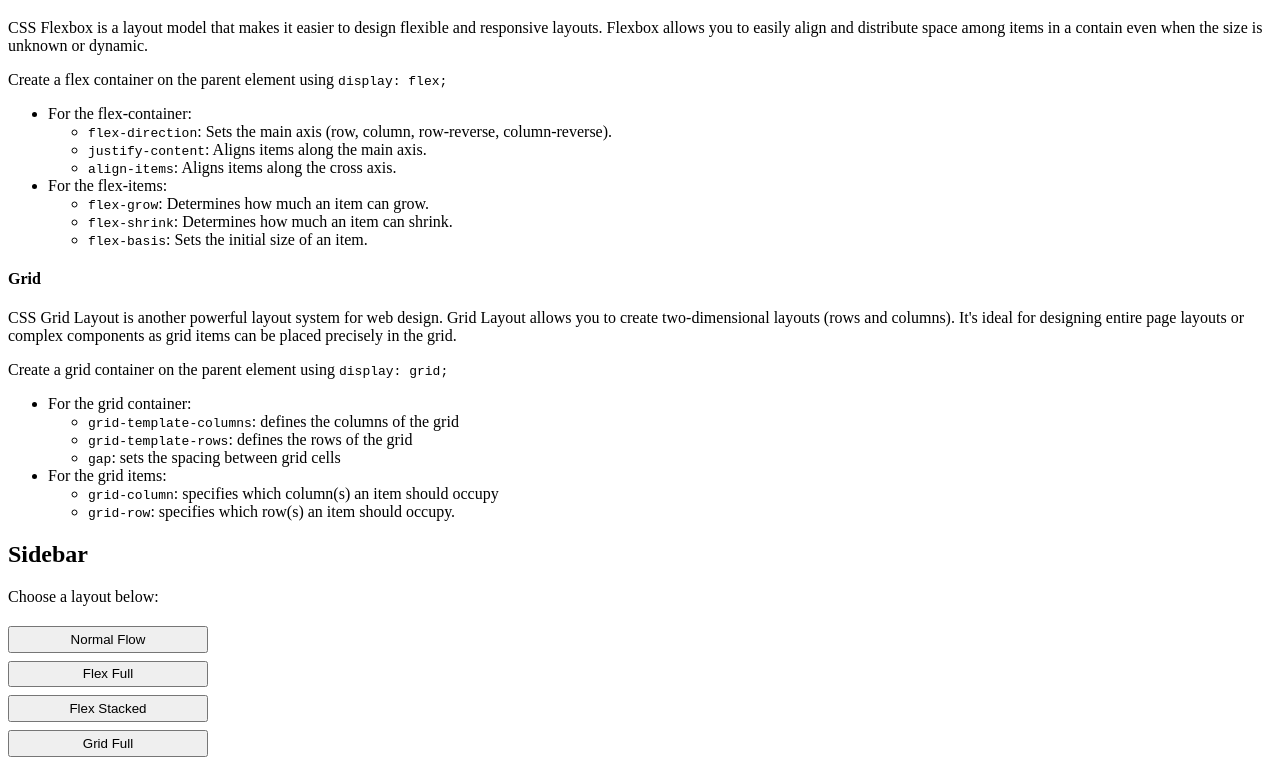
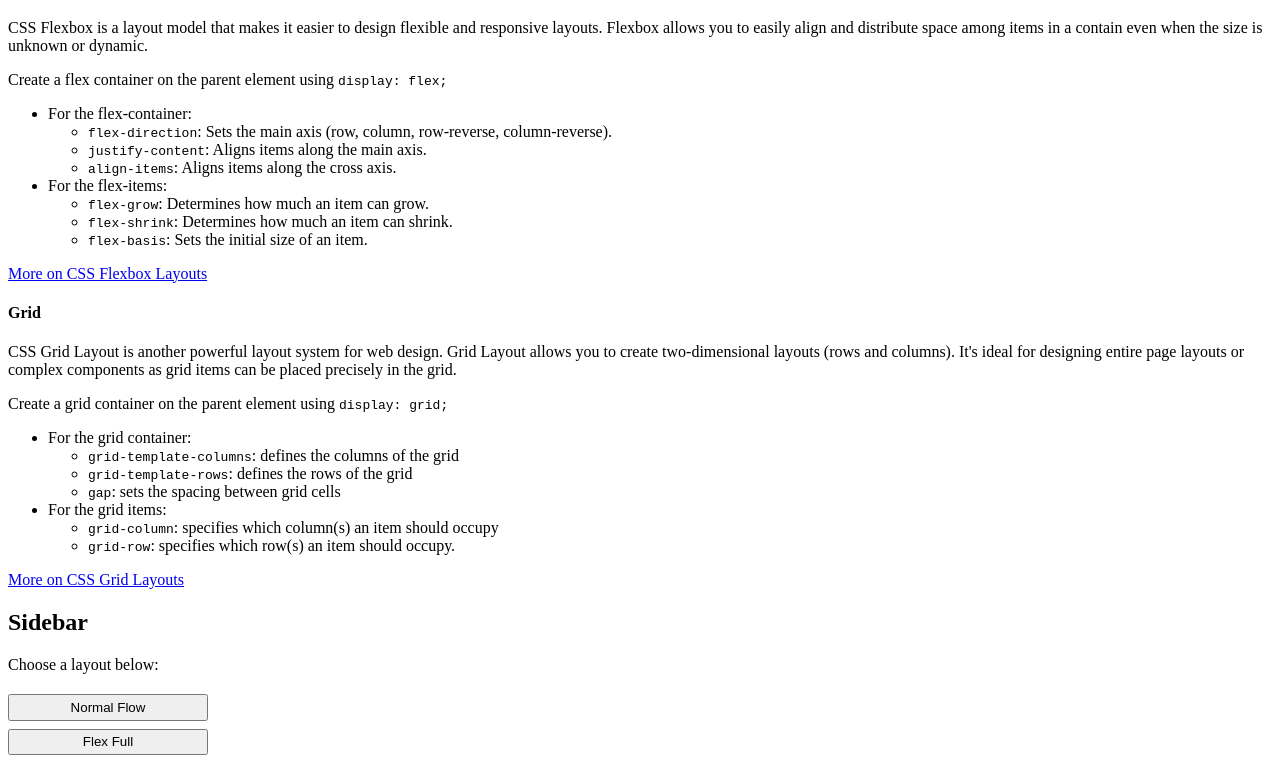
Before and after one commit to RoniNoone/CSIT121stuff, a plain HTML site: page practice/layouts/index.html in a window 1280 px wide. Shown: the part 618-1378 px from the top of the page. Drawn offline with Linux system fonts and the light colour scheme.

Commit message:
Add files via upload

```diff
--- a/practice/layouts/index.html
+++ b/practice/layouts/index.html
@@ -72,6 +72,7 @@
                     </ul>
                     </li>
                     </ul>
+                    <p><a href="https://css-tricks.com/snippets/css/a-guide-to-flexbox/">More on CSS Flexbox Layouts</a></p>
                     <h4>Grid</h4>
                     <p>CSS Grid Layout is another powerful layout system for web design.
                         Grid Layout allows you to create two-dimensional layouts (rows and columns).
@@ -95,6 +96,7 @@
                         </ul>
                         </li>
                         </ul>
+                        <p><a href="https://css-tricks.com/snippets/css/complete-guide-grid/">More on CSS Grid Layouts</a></p>
             </section>
             <aside>
                 <h2>Sidebar</h2>
--- a/practice/layouts/shared.css
+++ b/practice/layouts/shared.css
@@ -20,4 +20,5 @@ pre {
     border: 1px solid #ccc;
     background-color: white;
     font-size: 125%;
+    overflow: auto; /*don't break box - add scrollbars */
 }
```
